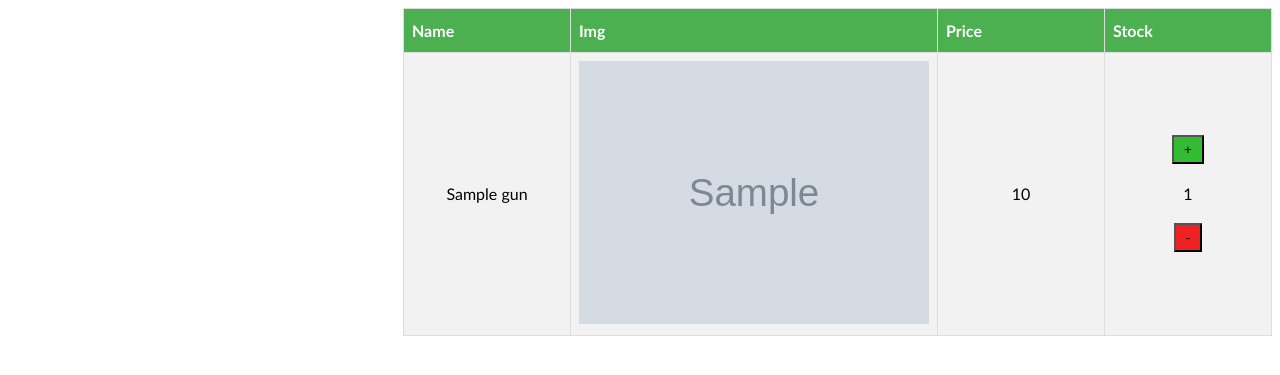
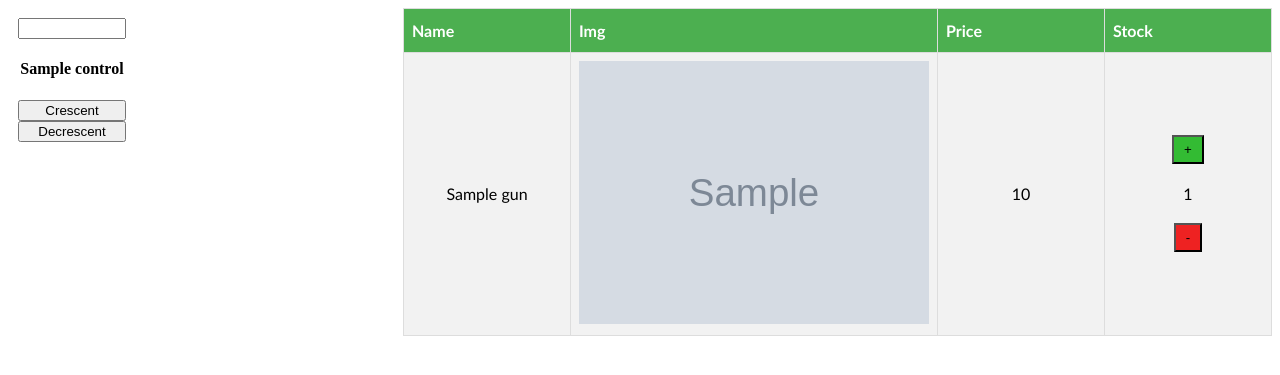
Before and after one commit to tavaresfajardo/pro20, a Django app: template edc_tp2/templates/search.html in a window 1280 px wide. Shown: the top 375 px of the page. Run offline with Django 3.2, Linux system fonts and the light colour scheme; the template is opened without the code that fills it: most values are stand-ins (such as "Sample title", 1, 10 or a date in 2020); grey boxes marked "Sample" are stand-in pictures.

Commit message:
Added search option to the search page

```diff
--- a/edc_tp2/templates/index.html
+++ b/edc_tp2/templates/index.html
@@ -383,7 +383,7 @@ label {
 <script>
 		function myFunction() {
 		  var a = document.getElementById("demo").value
-		  debugger;
+		  window.location.replace("/search");
 		  console.log(a)
 		  document.getElementById("bomdia").innerHTML = a
 		}
--- a/edc_tp2/templates/search.html
+++ b/edc_tp2/templates/search.html
@@ -9,9 +9,20 @@ table, td, th {
 </head>
 <body>
 
-<div class="align__table">
+<div class="search">
+    <div class="search__options">
+        <input style="width:100px" id="filterinput" type="text">
+        {% for control in controls %}
+            <div>
+                <h4>{{control.label}}</h4>
+                <div>
 
+                    <button onclick="executeQuery({{control.setting}},0)"> Crescent </button>
+                    <button onclick="executeQuery({{control.setting}},1)"> Decrescent </button>
 
+                </div>
+            </div>
+        {% endfor %}
     </div>
     <div class="align__table">
         <table id="customers">
@@ -39,6 +50,8 @@ table, td, th {
             </tr>
             {% endfor %}
         </table>
+    </div>
+
 </div>
 </body>
 </html>
@@ -70,6 +83,24 @@ table, td, th {
     justify-content: space-around;
     align-items: center;
 }
+.search {
+    display: grid;
+    grid-template-columns: min-content 1fr;
+    text-align: center;
+}
+.search__options {
+    display: flex;
+    flex-direction: column;
+    align-items: stretch;
+    padding: 10px;
+
+}
+.search__options button {
+    width: 100%;
+
+}
+
+
 .align__stock > * {
     margin: 10px 0;
 }
@@ -108,3 +139,12 @@ table, td, th {
 }
 
 </style>
+
+<script>
+
+function executeQuery(query,index) {
+    var filter = document.getElementById("filterinput").value
+    window.location.replace("/search?filter="+filter+"&setting="+query[index]);
+}
+
+</script>
```
Also changed, not shown: edc_tp2/guns/views.py (+89 -52 lines). Lines whose indentation alone changed are shown as unchanged.
